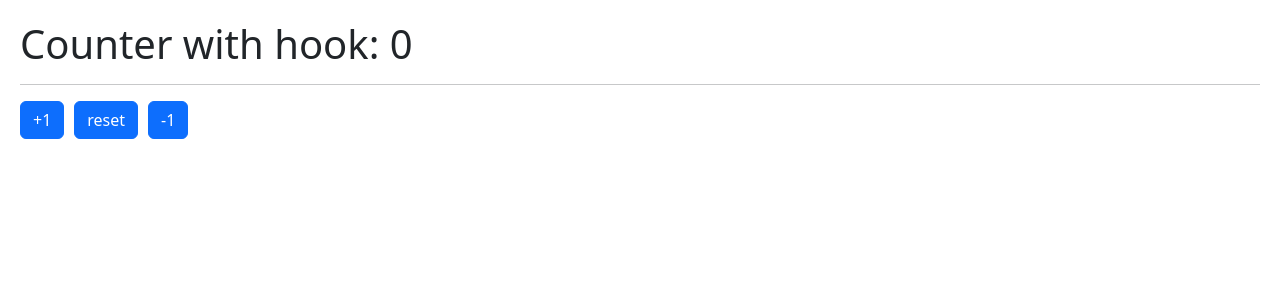
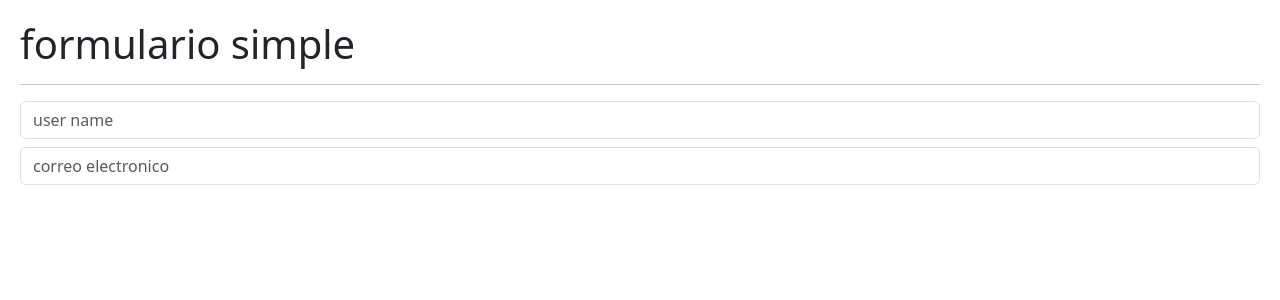
Before and after one commit to jafeth8/hookAppWithVite, a React (Vite) app: page / in a window 1280 px wide. Shown: the top 300 px of the page. Built offline with nearby package versions, Linux system fonts and the light colour scheme.

Commit message:
useEffect (cleannp)

```diff
--- /dev/null
+++ b/src/02-useEffect/Message.jsx
@@ -0,0 +1,29 @@
+import React, { useEffect, useState } from 'react'
+
+export const Message = () => {
+
+  const [coords, setCoords] = useState({x:0,y:0});
+
+  const onMouseMove=({x,y}) => {
+    console.log(`x:${x} y:${y}`);
+    setCoords({x,y})
+  }
+
+  useEffect(() => {
+
+    window.addEventListener('mousemove',onMouseMove)
+
+    return () => {
+      //console.log('Message desmontado');
+      window.removeEventListener('mousemove',onMouseMove);
+    }
+  }, [])
+
+
+  return (
+    <>
+        <h3>Este usuario ya existe</h3>
+        {JSON.stringify(coords)}
+    </>
+  )
+}
--- /dev/null
+++ b/src/02-useEffect/SimpleForm.jsx
@@ -0,0 +1,49 @@
+import { useEffect, useState } from "react"
+import { Message } from "./Message"
+
+export const SimpleForm = () => {
+
+  const [formState, setFormState] = useState({userName:"",email:""})
+
+  const {userName,email}=formState
+
+  const onInputChange=({target})=>{
+    const {name,value}=target
+    setFormState({...formState,[name]:value})
+    //console.log(target.name)
+  }
+
+  useEffect(() => {
+    //console.log("email changed");
+  }, [email])
+
+
+  return (
+    <>
+
+        <h1>formulario simple</h1>
+        <hr />
+
+        <input
+            type="text"
+            className="form-control"
+            placeholder="user name"
+            name="userName"
+            value={userName}
+            onChange={onInputChange}
+        />
+
+        <input
+            type="email"
+            className="form-control mt-2"
+            placeholder="correo electronico"
+            name="email"
+            value={email}
+            onChange={onInputChange}
+        />
+
+        { (userName==='novato789') && <Message/> }
+
+    </>
+  )
+}
--- a/src/main.jsx
+++ b/src/main.jsx
@@ -2,11 +2,12 @@ import React from 'react'
 import ReactDOM from 'react-dom/client'
 import { CounterApp } from './01-UseState/CounterApp'
 import { CounterWithCustomHook } from './01-UseState/CounterWithCustomHook'
+import { SimpleForm } from './02-useEffect/SimpleForm'
 import { HooksApp } from './HooksApp'
 import './index.css'
 
 ReactDOM.createRoot(document.getElementById('root')).render(
-  <React.StrictMode>
-    <CounterWithCustomHook/>
-  </React.StrictMode>,
+  //<React.StrictMode>
+    <SimpleForm/>
+  //</React.StrictMode>,
 )
```
